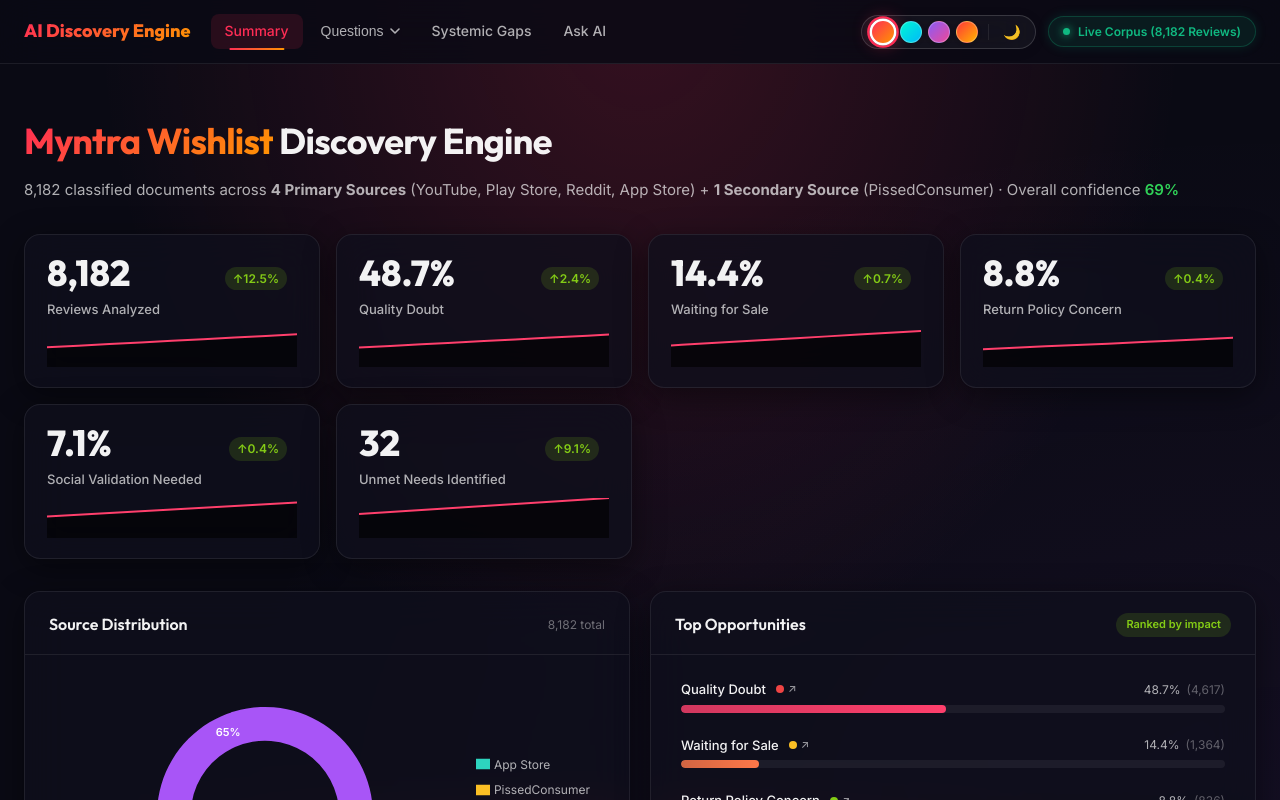
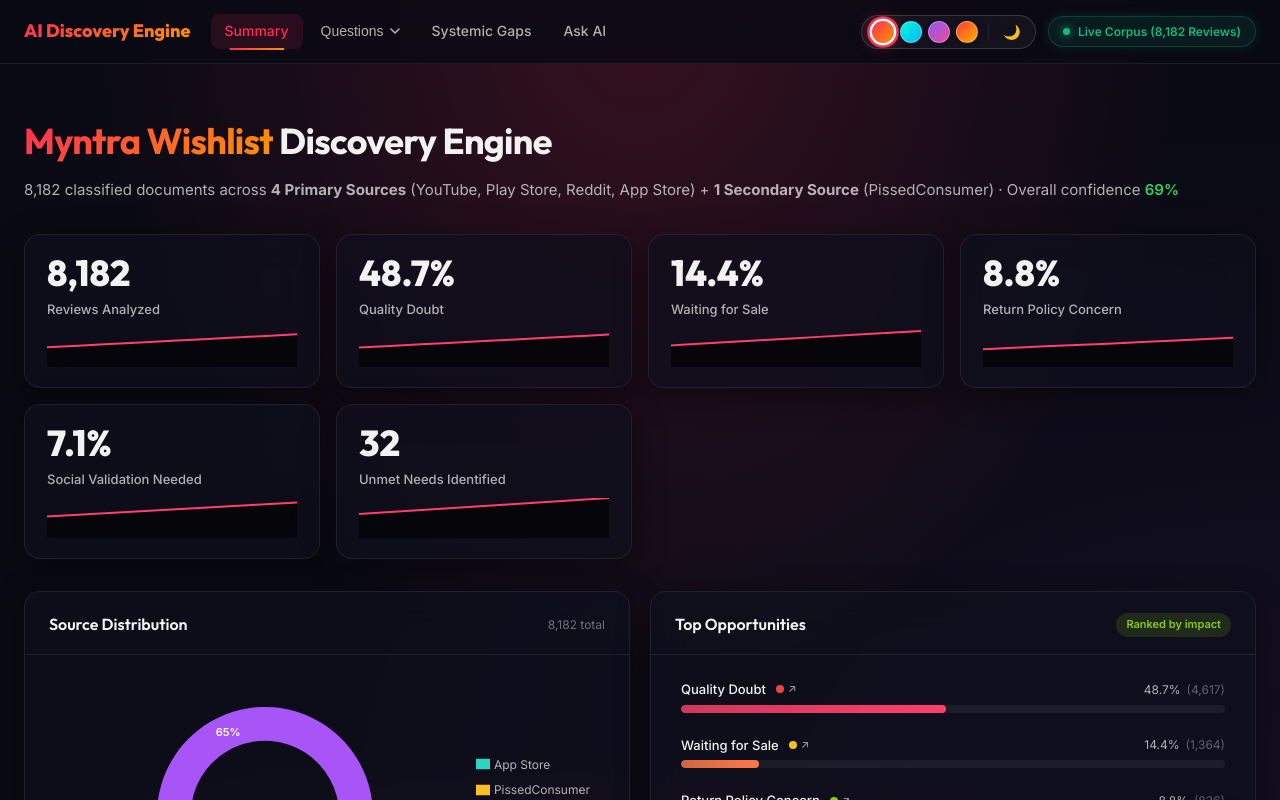
Before and after one commit to tkvp023/Myntra-Ai-discovery-engine, a Next.js app in the folder dashboard/: page / in a window 1280 px wide. Shown: the top 800 px of the page. Built offline with nearby package versions, Linux system fonts and the light colour scheme.

Commit message:
fix: remove trend indicator badge from stat cards

```diff
--- a/dashboard/components/StatCard.tsx
+++ b/dashboard/components/StatCard.tsx
@@ -10,8 +10,8 @@
   value: number;
   unit: 'count' | 'percent';
   sparkline: number[];
-  trend: 'up' | 'down' | 'stable';
-  trend_pct: number;
+  trend?: 'up' | 'down' | 'stable';
+  trend_pct?: number;
   delay?: number;
 }
 
@@ -42,13 +42,10 @@
 }
 
 export default function StatCard({
-  label, value, unit, sparkline, trend, trend_pct, delay = 0,
+  label, value, unit, sparkline, delay = 0,
 }: StatCardProps) {
   const { ref, inView } = useInView({ threshold: 0.3, triggerOnce: true });
   const sparkData = sparkline.map((v, i) => ({ v, i }));
-
-  const trendArrow = trend === 'up' ? '↑' : trend === 'down' ? '↓' : '→';
-  const trendClass = trend === 'up' ? 'up' : trend === 'down' ? 'down' : 'stable';
 
   return (
     <div
@@ -60,12 +57,6 @@
         minHeight: 140,
       }}
     >
-      <div className="stat-trend" style={{}} data-trend={trendClass}>
-        <span className={`stat-trend ${trendClass}`}>
-          {trendArrow}{trend_pct}%
-        </span>
-      </div>
-
       <div className="stat-value">
         {inView ? <AnimatedNumber target={value} unit={unit} /> : '0'}
       </div>
```
